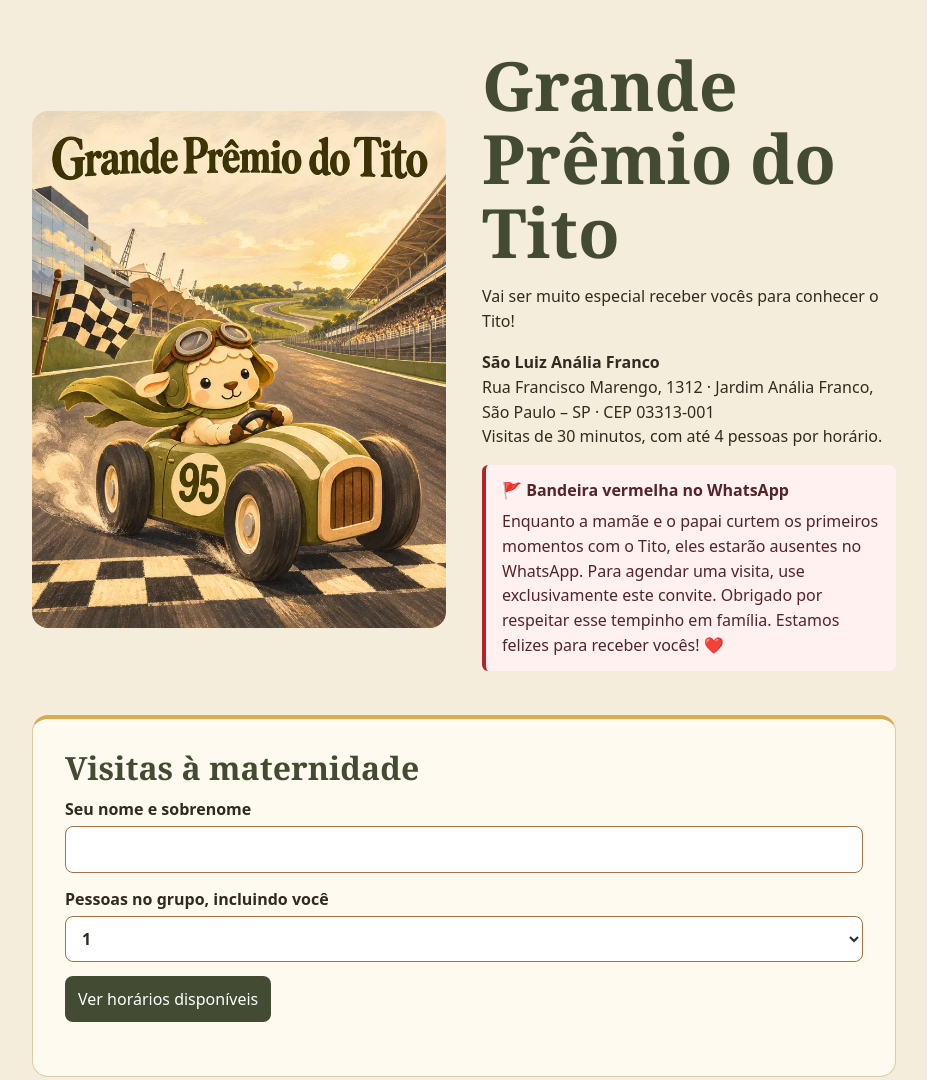
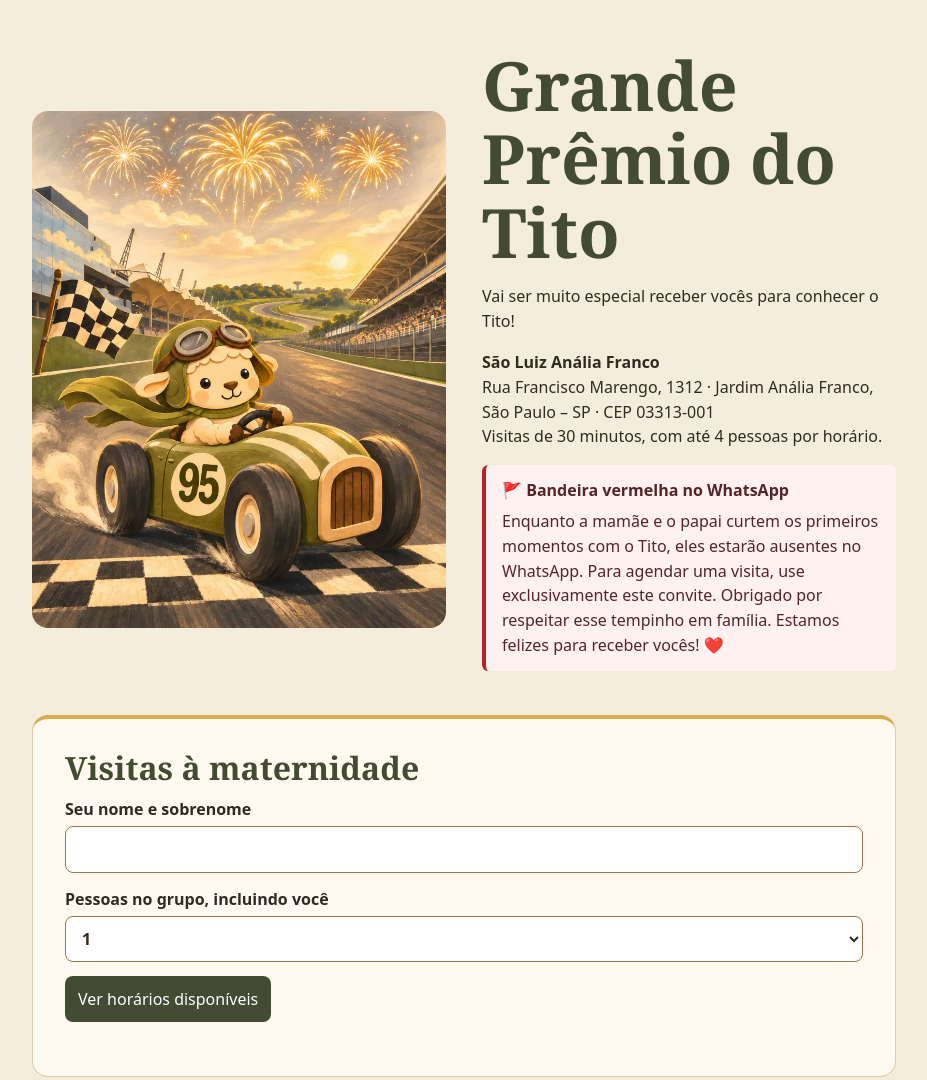
Before and after one commit to matheuszaninicode/visitas-tito, a plain HTML site: page index.html in a window 1280 px wide. Shown: the top 1080 px of the page, without its empty margins (176-1103 px from the left). Drawn offline with Linux system fonts and the light colour scheme.

Commit message:
Publica a arte final do convite com fogos

```diff
--- a/index.html
+++ b/index.html
@@ -26,7 +26,7 @@
 </style>
 <main>
   <header>
-    <img src="assets/tito-pista.webp" alt="Carneirinho piloto no carro verde número 95, cruzando a linha de chegada">
+    <img src="assets/tito-fogos.webp" alt="Carneirinho piloto no carro verde número 95, cruzando a linha de chegada sob fogos de artifício">
     <div>
       <h1>Grande Prêmio do Tito</h1>
       <p>Vai ser muito especial receber vocês para conhecer o Tito!</p>
```
Also changed, not shown: assets/tito-fogos.webp (added).
